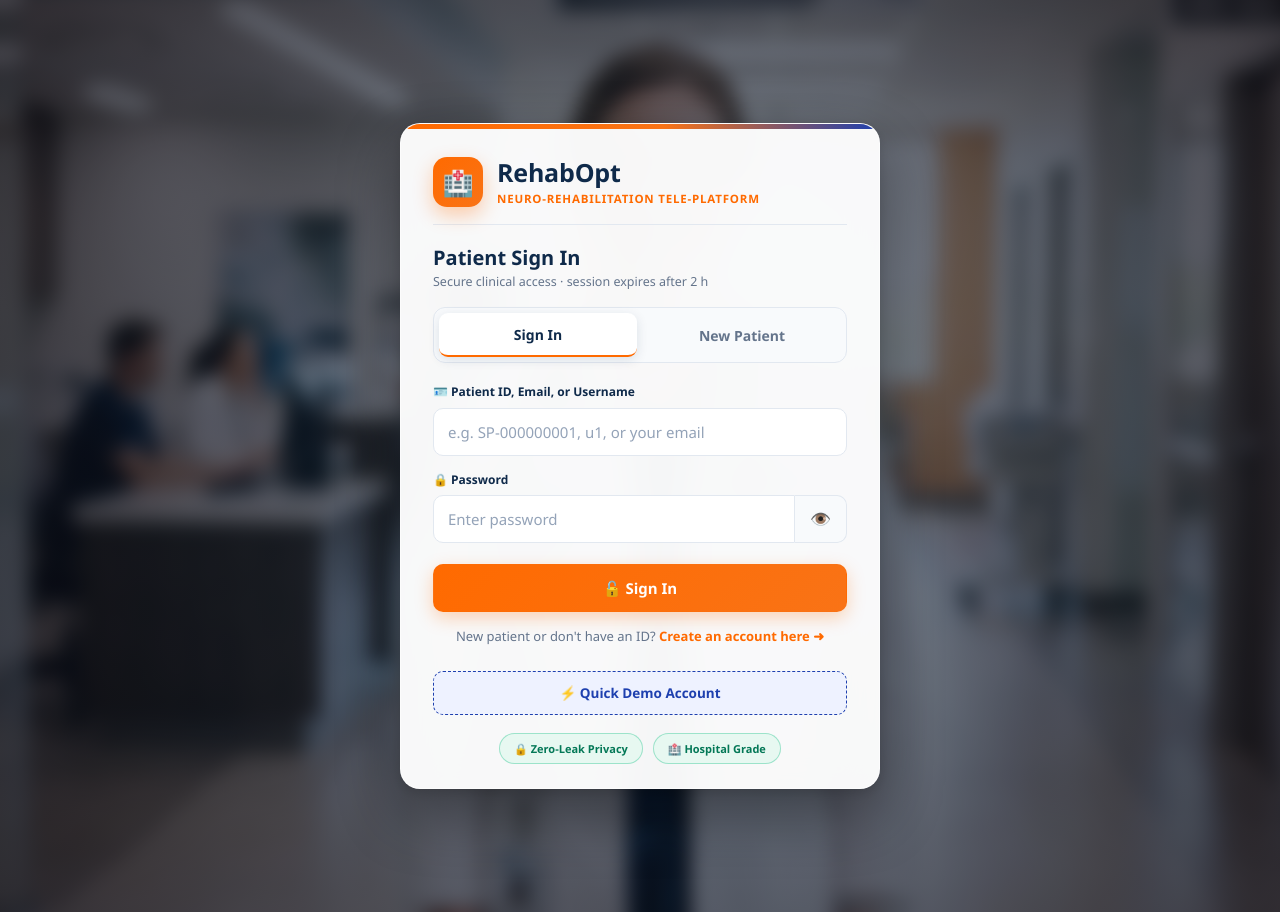
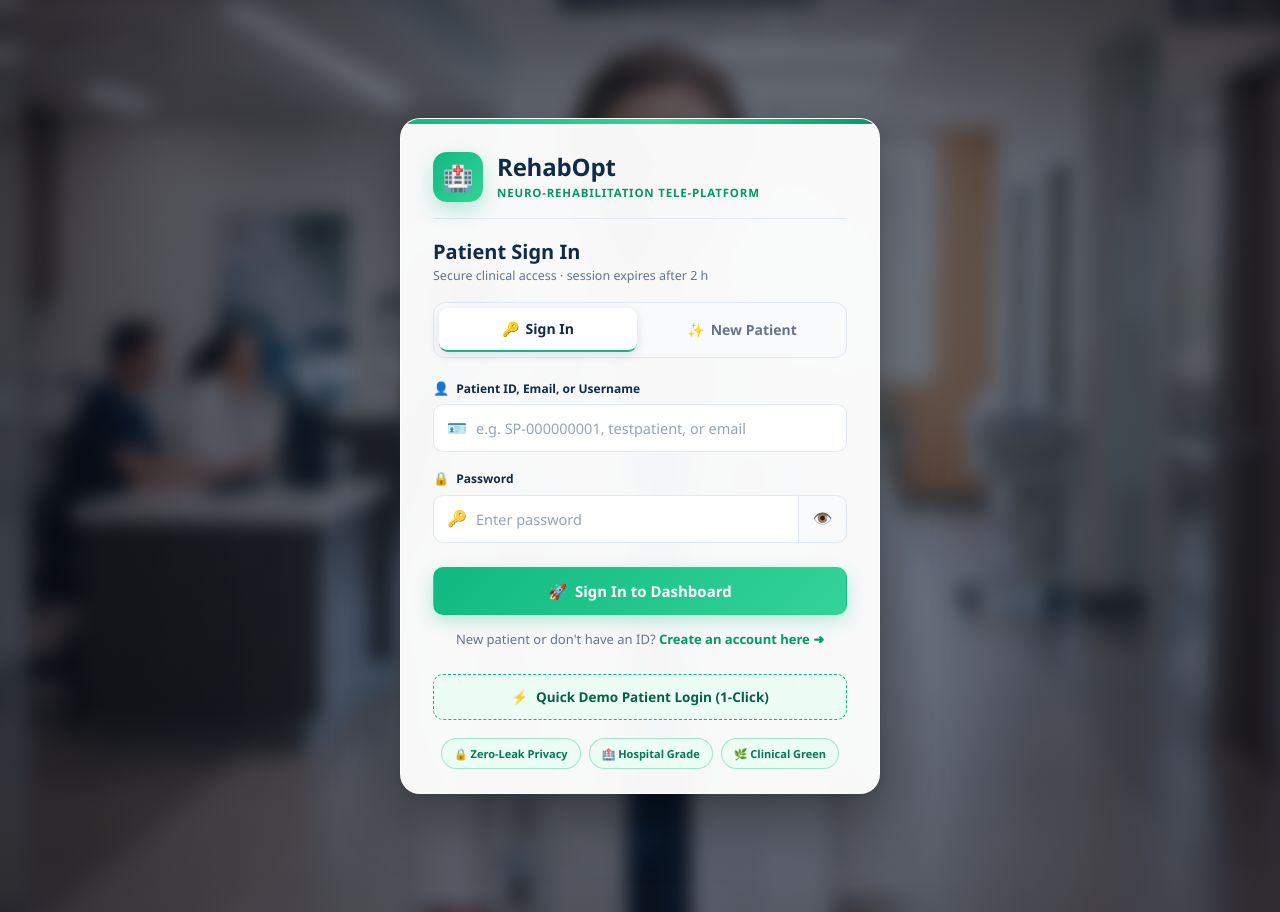
Before and after one commit to Athul-lab-ux/SEMIFIN-REHAB, a Flask app: page /auth in a window 1280 px wide. Run offline with Flask 3, Linux system fonts and the light colour scheme.

Commit message:
style(ui): polish auth with icons, switch default theme to light green & white, and fix card word wrapping symmetry

```diff
--- a/app.py
+++ b/app.py
@@ -70,7 +70,7 @@ def add_security_headers(response):
 @app.context_processor
 def inject_patient_theme():
     """Inject the active patient's custom primary color into all templates."""
-    theme_color = "#FF6A00"
+    theme_color = "#10B981"
     if "patient_id" in session:
         try:
             db = get_db()
--- a/static/css/auth.css
+++ b/static/css/auth.css
@@ -61,12 +61,12 @@ body {
   position: relative;
 }
 
-/* Orange diagnostic top stripe */
+/* Light green diagnostic top stripe */
 .auth-card::before {
   content: "";
   display: block;
   height: 5px;
-  background: linear-gradient(90deg, var(--clin-orange), var(--clin-orange-soft) 55%, var(--clin-cobalt));
+  background: linear-gradient(90deg, #10B981, #34D399 55%, #059669);
 }
 
 .auth-card-inner {
@@ -89,17 +89,17 @@ body {
   width: 50px;
   height: 50px;
   border-radius: 14px;
-  background: linear-gradient(135deg, var(--clin-orange), var(--clin-orange-soft));
+  background: linear-gradient(135deg, #10B981, #34D399);
   display: flex;
   align-items: center;
   justify-content: center;
   font-size: 25px;
-  box-shadow: 0 8px 20px rgba(255, 106, 0, 0.32);
+  box-shadow: 0 8px 20px rgba(16, 185, 129, 0.28);
   flex-shrink: 0;
 }
 
 .auth-brand-center h1 {
-  font-size: 25px;
+  font-size: 24px;
   margin: 0;
   letter-spacing: -0.2px;
   color: var(--clin-navy);
@@ -109,7 +109,7 @@ body {
   margin: 2px 0 0;
   font-size: 11.5px;
   font-weight: 700;
-  color: var(--clin-orange);
+  color: #059669;
   letter-spacing: 0.8px;
   text-transform: uppercase;
 }
@@ -138,13 +138,17 @@ body {
   font-weight: 700;
   font-family: inherit;
   cursor: pointer;
+  display: inline-flex;
+  align-items: center;
+  justify-content: center;
+  gap: 6px;
   transition: all 0.2s ease;
 }
 .tab.active {
   background: var(--clin-surface);
   color: var(--clin-navy);
   box-shadow: 0 3px 12px rgba(15, 42, 74, 0.12);
-  border-bottom: 2px solid var(--clin-orange);
+  border-bottom: 2.5px solid #10B981;
 }
 
 /* Panels */
@@ -152,7 +156,7 @@ body {
 .panel.visible { display: block; }
 
 /* Inputs */
-.input-group { margin-bottom: 15px; }
+.input-group { margin-bottom: 16px; }
 .input-group label {
   display: block;
   font-size: 12px;
@@ -160,7 +164,30 @@ body {
   color: var(--clin-navy);
   margin-bottom: 6px;
 }
-.input-group input {
+.lbl-sym {
+  display: inline-block;
+  margin-right: 4px;
+  font-size: 13px;
+}
+
+.input-icon-wrap {
+  position: relative;
+  display: flex;
+  align-items: center;
+  width: 100%;
+}
+.input-icon-wrap .input-icon {
+  position: absolute;
+  left: 14px;
+  font-size: 16px;
+  pointer-events: none;
+  user-select: none;
+  z-index: 2;
+  opacity: 0.85;
+}
+
+.input-group input,
+.input-icon-wrap input {
   width: 100%;
   height: 48px;
   padding: 0 14px;
@@ -168,62 +195,116 @@ body {
   border: 1px solid var(--clin-border);
   border-radius: 10px;
   color: var(--clin-text);
-  font-size: 15px;
+  font-size: 14.5px;
   font-family: inherit;
   outline: none;
   transition: border-color 0.2s ease, box-shadow 0.2s ease;
   box-sizing: border-box;
 }
-.input-group input:focus { border-color: var(--clin-orange); box-shadow: 0 0 0 3px rgba(255, 106, 0, 0.12); }
+.input-icon-wrap input {
+  padding-left: 42px !important;
+}
+.input-group input:focus,
+.input-icon-wrap input:focus {
+  border-color: #10B981;
+  box-shadow: 0 0 0 3.5px rgba(16, 185, 129, 0.18);
+}
 
-.pw-field { display: flex; }
-.pw-field input { border-radius: 10px 0 0 10px; }
+.pw-field {
+  display: flex;
+  position: relative;
+  width: 100%;
+}
+.pw-field input {
+  border-radius: 10px 0 0 10px !important;
+  flex: 1;
+}
 .toggle-pw {
-  flex: 0 0 52px;
-  width: 52px;
+  flex: 0 0 48px;
+  width: 48px;
   height: 48px;
   background: var(--clin-canvas);
   border: 1px solid var(--clin-border);
   border-left: none;
   border-radius: 0 10px 10px 0;
-  font-size: 17px;
+  font-size: 16px;
   cursor: pointer;
-  transition: background 0.2s;
+  display: flex;
+  align-items: center;
+  justify-content: center;
+  transition: background 0.2s, color 0.2s;
 }
-.toggle-pw:hover { background: var(--clin-orange-tint); }
+.toggle-pw:hover {
+  background: #ECFDF5;
+  color: #059669;
+}
 
-.auth-submit { width: 100%; margin-top: 6px; height: 48px; font-size: 15px; }
+.auth-submit {
+  width: 100%;
+  margin-top: 8px;
+  height: 48px;
+  font-size: 15px;
+  display: inline-flex;
+  align-items: center;
+  justify-content: center;
+  gap: 8px;
+  font-weight: 700;
+  cursor: pointer;
+}
 
-.switch-link { text-align: center; font-size: 13px; color: var(--clin-slate); margin-top: 14px; }
-.switch-link a { color: var(--clin-orange); font-weight: 700; text-decoration: none; }
-.switch-link a:hover { text-decoration: underline; }
+.switch-link {
+  text-align: center;
+  font-size: 13px;
+  color: var(--clin-slate);
+  margin-top: 14px;
+}
+.switch-link a {
+  color: #059669;
+  font-weight: 700;
+  text-decoration: none;
+}
+.switch-link a:hover {
+  color: #047857;
+  text-decoration: underline;
+}
 
 .btn-demo {
   width: 100%;
-  height: 44px;
+  height: 46px;
   margin-top: 12px;
-  border: 1.5px dashed var(--clin-cobalt);
+  border: 1.5px dashed #10B981;
   border-radius: 10px;
-  background: #EEF2FF;
-  color: var(--clin-cobalt);
+  background: #ECFDF5;
+  color: #065F46;
   font-size: 13.5px;
   font-weight: 700;
   font-family: inherit;
   cursor: pointer;
+  display: inline-flex;
+  align-items: center;
+  justify-content: center;
+  gap: 8px;
   transition: all 0.2s ease;
 }
-.btn-demo:hover { background: #E0E7FF; }
+.btn-demo:hover {
+  background: #D1FAE5;
+  border-color: #059669;
+  transform: translateY(-1px);
+}
 .demo-hint { text-align: center; font-size: 11px; color: var(--clin-slate); margin-top: 8px; }
 
-.security-row { display: flex; justify-content: center; gap: 10px; margin-top: 18px; flex-wrap: wrap; }
+.security-row { display: flex; justify-content: center; gap: 8px; margin-top: 18px; flex-wrap: wrap; }
 .security-badge {
-  padding: 6px 14px;
-  background: var(--clin-emerald-tint);
+  padding: 6px 12px;
+  background: #ECFDF5;
   border: 1px solid rgba(16, 185, 129, 0.35);
   border-radius: 999px;
   font-size: 11px;
   font-weight: 700;
   color: #047857;
+  display: inline-flex;
+  align-items: center;
+  gap: 4px;
 }
 
 /* ---------- Toast ---------- */
--- a/static/css/clinical.css
+++ b/static/css/clinical.css
@@ -6,20 +6,21 @@
    ========================================================================== */
 
 :root {
-  /* Clinical palette architecture */
+  /* Clinical palette architecture (Default: Light Green & Crisp White) */
   --clin-canvas: #F8FAFC;            /* Clean ice white canvas base */
   --clin-surface: #FFFFFF;           /* Pure clinical white cards */
   --clin-border: #E2E8F0;            /* Hairline borders */
   --clin-navy: #0F2A4A;              /* Deep hospital navy (headings) */
   --clin-cobalt: #1E40AF;            /* Clinical cobalt (active headers) */
-  --clin-orange: #FF6A00;            /* Neuro-orange primary accent */
-  --clin-orange-soft: #F97316;
-  --clin-orange-tint: #FFF3E8;       /* Orange 6% wash for hovers */
+  --clin-orange: #10B981;            /* Primary light green clinical accent (default) */
+  --clin-brand: #10B981;
+  --clin-orange-soft: #34D399;       /* Soft mint light green */
+  --clin-orange-tint: #ECFDF5;       /* Mint 6% wash for hovers & badges */
   --clin-slate: #64748B;             /* Muted slate for secondary text */
-  --clin-theme-primary: var(--clin-orange);   /* user primary accent (default orange) */
+  --clin-theme-primary: var(--clin-orange);   /* user primary accent (default light green) */
   --clin-theme-secondary: #1E40AF;            /* user secondary accent (default cobalt) */
   --clin-emerald: #10B981;           /* Kinematic success green */
-  --clin-emerald-tint: #E7F8F1;
+  --clin-emerald-tint: #ECFDF5;
   --clin-red: #EF4444;               /* Vivid crimson (posture warnings) */
   --clin-red-tint: #FDECEC;
   --clin-text: #1E293B;              /* Body text (readable slate-navy) */
@@ -33,11 +34,21 @@
 }
 
 /* ------------------------------------------------------------------ */
-/* Base                                                                */
+/* Base & Universal Containment (Zero Word Overflow / Perfect Symmetry) */
 /* ------------------------------------------------------------------ */
+*, *::before, *::after {
+  box-sizing: border-box;
+}
+
 html, body {
   margin: 0;
   padding: 0;
+  overflow-x: hidden;
+}
+
+body, h1, h2, h3, h4, h5, h6, p, span, div, button, a, label {
+  overflow-wrap: break-word;
+  word-break: break-word;
 }
 
 body {
@@ -109,9 +120,9 @@ button, .btn-link {
 .clin-btn-primary {
   background: linear-gradient(135deg, var(--clin-orange), var(--clin-orange-soft));
   color: #fff;
-  box-shadow: 0 6px 18px rgba(255, 106, 0, 0.28);
+  box-shadow: 0 6px 18px rgba(16, 185, 129, 0.28);
 }
-.clin-btn-primary:hover { box-shadow: 0 9px 26px rgba(255, 106, 0, 0.36); }
+.clin-btn-primary:hover { box-shadow: 0 9px 26px rgba(16, 185, 129, 0.36); }
 
 .clin-btn-secondary {
   background: var(--clin-navy);
@@ -151,7 +162,7 @@ button, .btn-link {
   background: linear-gradient(135deg, var(--clin-orange), var(--clin-orange-soft));
   border: none;
   color: #fff;
-  box-shadow: 0 4px 14px rgba(255, 106, 0, 0.3);
+  box-shadow: 0 4px 14px rgba(16, 185, 129, 0.3);
 }
 .clin-chip.green { background: var(--clin-emerald-tint); border-color: rgba(16,185,129,0.4); color: #047857; }
 .clin-chip.red { background: var(--clin-red-tint); border-color: rgba(239,68,68,0.35); color: #B91C1C; }
--- a/static/css/session_shell.css
+++ b/static/css/session_shell.css
@@ -9,9 +9,9 @@
   --sess-canvas: #F8FAFC;
   --sess-border: #E2E8F0;
   --sess-slate: #64748B;
-  --sess-orange: #FF6A00;
-  --sess-orange-soft: #F97316;
-  --sess-orange-tint: #FFF3E8;
+  --sess-orange: #10B981;
+  --sess-orange-soft: #34D399;
+  --sess-orange-tint: #ECFDF5;
   --sess-emerald: #10B981;
   --sess-emerald-tint: #E7F8F1;
   --sess-red: #EF4444;
--- a/static/js/profile.js
+++ b/static/js/profile.js
@@ -13,7 +13,7 @@ document.addEventListener("DOMContentLoaded", async () => {
     setTimeout(() => { toast.className = "toast"; }, 3000);
   }
 
-  let selectedPrimaryColor = "#FF6A00";
+  let selectedPrimaryColor = "#10B981";
 
   // --- Load Profile Data ---
   async function loadProfile() {
--- a/templates/app_shell.html
+++ b/templates/app_shell.html
@@ -10,7 +10,7 @@
     (function() {
       const serverTheme = "{{ patient_theme_color or '' }}";
       const localTheme = localStorage.getItem("rehab_theme_color");
-      const activeTheme = localTheme || serverTheme || "#FF6A00";
+      const activeTheme = localTheme || serverTheme || "#10B981";
       if (activeTheme) {
         document.documentElement.style.setProperty("--clin-orange", activeTheme);
         document.documentElement.style.setProperty("--clin-brand", activeTheme);
@@ -22,8 +22,8 @@
   </script>
   <style id="rehab-theme-styles">
     :root {
-      --clin-orange: {{ patient_theme_color or '#FF6A00' }} !important;
-      --clin-brand: {{ patient_theme_color or '#FF6A00' }} !important;
+      --clin-orange: {{ patient_theme_color or '#10B981' }} !important;
+      --clin-brand: {{ patient_theme_color or '#10B981' }} !important;
     }
   </style>
   {% block extra_head %}{% endblock %}
--- a/templates/auth.html
+++ b/templates/auth.html
@@ -35,59 +35,77 @@
 
         <!-- Segmented tab switch -->
         <div class="tab-bar" role="tablist" aria-label="Sign in or register">
-          <button id="sign-in-tab" class="tab active" role="tab" aria-selected="true">Sign In</button>
-          <button id="register-tab" class="tab" role="tab" aria-selected="false">New Patient</button>
+          <button id="sign-in-tab" class="tab active" role="tab" aria-selected="true"><span>🔑</span> Sign In</button>
+          <button id="register-tab" class="tab" role="tab" aria-selected="false"><span>✨</span> New Patient</button>
         </div>
 
         <!-- Sign In Panel -->
         <div id="sign-in-panel" class="panel visible" role="tabpanel" aria-live="polite">
           <form id="sign-in-form" novalidate>
             <div class="input-group">
-              <label for="si-patient-id">🪪 Patient ID, Email, or Username</label>
-              <input type="text" id="si-patient-id" placeholder="e.g. SP-000000001, u1, or your email" autocomplete="username" required />
+              <label for="si-patient-id"><span class="lbl-sym">👤</span> Patient ID, Email, or Username</label>
+              <div class="input-icon-wrap">
+                <span class="input-icon" aria-hidden="true">🪪</span>
+                <input type="text" id="si-patient-id" placeholder="e.g. SP-000000001, testpatient, or email" autocomplete="username" required />
+              </div>
             </div>
             <div class="input-group">
-              <label for="si-password">🔒 Password</label>
-              <div class="pw-field">
+              <label for="si-password"><span class="lbl-sym">🔒</span> Password</label>
+              <div class="input-icon-wrap pw-field">
+                <span class="input-icon" aria-hidden="true">🔑</span>
                 <input type="password" id="si-password" placeholder="Enter password" autocomplete="current-password" required />
-                <button type="button" class="toggle-pw" aria-label="Show password">👁️</button>
+                <button type="button" class="toggle-pw" aria-label="Show password" title="Toggle password visibility">👁️</button>
               </div>
             </div>
-            <button type="submit" class="clin-btn clin-btn-primary auth-submit">🔓 Sign In</button>
+            <button type="submit" class="clin-btn clin-btn-primary auth-submit">
+              <span>🚀</span> Sign In to Dashboard
+            </button>
           </form>
           <p class="switch-link">
             New patient or don't have an ID?
             <a href="#" id="go-register">Create an account here ➜</a>
           </p>
-          <button id="demo-btn" class="btn-demo">⚡ Quick Demo Account</button>
+          <button id="demo-btn" class="btn-demo" title="1-Click Patient Demo Login">
+            <span>⚡</span> Quick Demo Patient Login (1-Click)
+          </button>
         </div>
 
         <!-- Register Panel -->
         <div id="register-panel" class="panel" role="tabpanel" aria-live="polite">
           <form id="register-form" novalidate>
             <div class="input-group">
-              <label for="reg-name">👤 Full Name / Patient Name</label>
-              <input type="text" id="reg-name" placeholder="e.g. Athul or Patient 1" autocomplete="name" required />
-            </div>
-            <div class="input-group">
-              <label for="reg-email">📧 Email or Username</label>
-              <input type="text" id="reg-email" placeholder="e.g. u1 or you@hospital.org" autocomplete="username" required />
-            </div>
-            <div class="input-group">
-              <label for="reg-password">🔒 Create Password</label>
-              <div class="pw-field">
-                <input type="password" id="reg-password" placeholder="Min 6 characters" autocomplete="new-password" required minlength="6" />
-                <button type="button" class="toggle-pw" aria-label="Show password">👁️</button>
+              <label for="reg-name"><span class="lbl-sym">🏷️</span> Full Name / Patient Name</label>
+              <div class="input-icon-wrap">
+                <span class="input-icon" aria-hidden="true">👤</span>
+                <input type="text" id="reg-name" placeholder="e.g. Athul or Patient 1" autocomplete="name" required />
               </div>
             </div>
             <div class="input-group">
-              <label for="reg-password2">🔒 Confirm Password</label>
-              <div class="pw-field">
-                <input type="password" id="reg-password2" placeholder="Repeat password" autocomplete="new-password" required minlength="6" />
-                <button type="button" class="toggle-pw" aria-label="Show password">👁️</button>
+              <label for="reg-email"><span class="lbl-sym">📧</span> Email or Username</label>
+              <div class="input-icon-wrap">
+                <span class="input-icon" aria-hidden="true">✉️</span>
+                <input type="text" id="reg-email" placeholder="e.g. patient@rehab.org or username" autocomplete="username" required />
               </div>
             </div>
-            <button type="submit" class="clin-btn clin-btn-secondary auth-submit">📋 Register Patient Profile</button>
+            <div class="input-group">
+              <label for="reg-password"><span class="lbl-sym">🔒</span> Create Password</label>
+              <div class="input-icon-wrap pw-field">
+                <span class="input-icon" aria-hidden="true">🔑</span>
+                <input type="password" id="reg-password" placeholder="Min 6 characters" autocomplete="new-password" required minlength="6" />
+                <button type="button" class="toggle-pw" aria-label="Show password" title="Toggle password visibility">👁️</button>
+              </div>
+            </div>
+            <div class="input-group">
+              <label for="reg-password2"><span class="lbl-sym">🛡️</span> Confirm Password</label>
+              <div class="input-icon-wrap pw-field">
+                <span class="input-icon" aria-hidden="true">✅</span>
+                <input type="password" id="reg-password2" placeholder="Repeat password" autocomplete="new-password" required minlength="6" />
+                <button type="button" class="toggle-pw" aria-label="Show password" title="Toggle password visibility">👁️</button>
+              </div>
+            </div>
+            <button type="submit" class="clin-btn clin-btn-primary auth-submit">
+              <span>📋</span> Register Patient Profile
+            </button>
           </form>
           <p class="switch-link">
             Already registered?
@@ -98,6 +116,7 @@
         <div class="security-row">
           <span class="security-badge">🔒 Zero-Leak Privacy</span>
           <span class="security-badge">🏥 Hospital Grade</span>
+          <span class="security-badge">🌿 Clinical Green</span>
         </div>
       </div>
     </section>
--- a/templates/profile.html
+++ b/templates/profile.html
@@ -159,12 +159,12 @@
         <h3 class="prof-card-title"><span class="pct-icon">🎨</span> Personal Theme Color</h3>
         <p class="prof-card-desc">Choose an accent color that feels energizing and comfortable for your daily sessions.</p>
         <div class="color-picker-grid">
-          <button type="button" class="color-swatch active" data-color="#FF6A00" style="background:#FF6A00;" title="Neuro Orange"></button>
+          <button type="button" class="color-swatch active" data-color="#10B981" style="background:#10B981;" title="Emerald Recovery (Default)"></button>
+          <button type="button" class="color-swatch" data-color="#059669" style="background:#059669;" title="Clinical Sage"></button>
           <button type="button" class="color-swatch" data-color="#0284C7" style="background:#0284C7;" title="Clinical Cyan"></button>
-          <button type="button" class="color-swatch" data-color="#10B981" style="background:#10B981;" title="Emerald Recovery"></button>
           <button type="button" class="color-swatch" data-color="#8B5CF6" style="background:#8B5CF6;" title="Violet Harmony"></button>
           <button type="button" class="color-swatch" data-color="#EC4899" style="background:#EC4899;" title="Rose Energy"></button>
-          <button type="button" class="color-swatch" data-color="#1E40AF" style="background:#1E40AF;" title="Cobalt Hospital"></button>
+          <button type="button" class="color-swatch" data-color="#FF6A00" style="background:#FF6A00;" title="Neuro Orange"></button>
         </div>
       </section>
 
```
Also changed, not shown: static/css/adl.css (+31 -29 lines), static/css/ai_assistant.css (+10 -10 lines), static/css/air_canvas.css (+23 -22 lines), static/css/arcade.css (+38 -22 lines), static/css/dashboard.css (+47 -24 lines), static/css/leg.css (+6 -3 lines), static/css/report.css (+5 -2 lines), static/css/therapy.css (+16 -16 lines).
